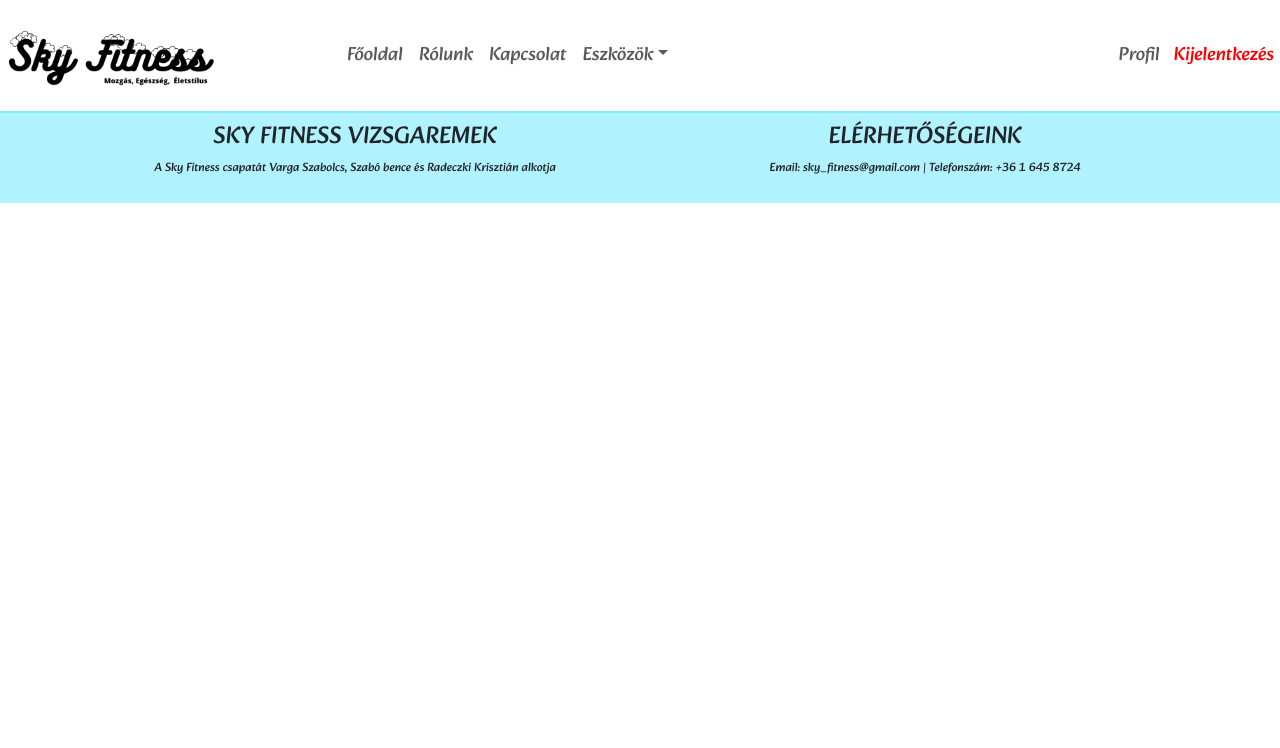
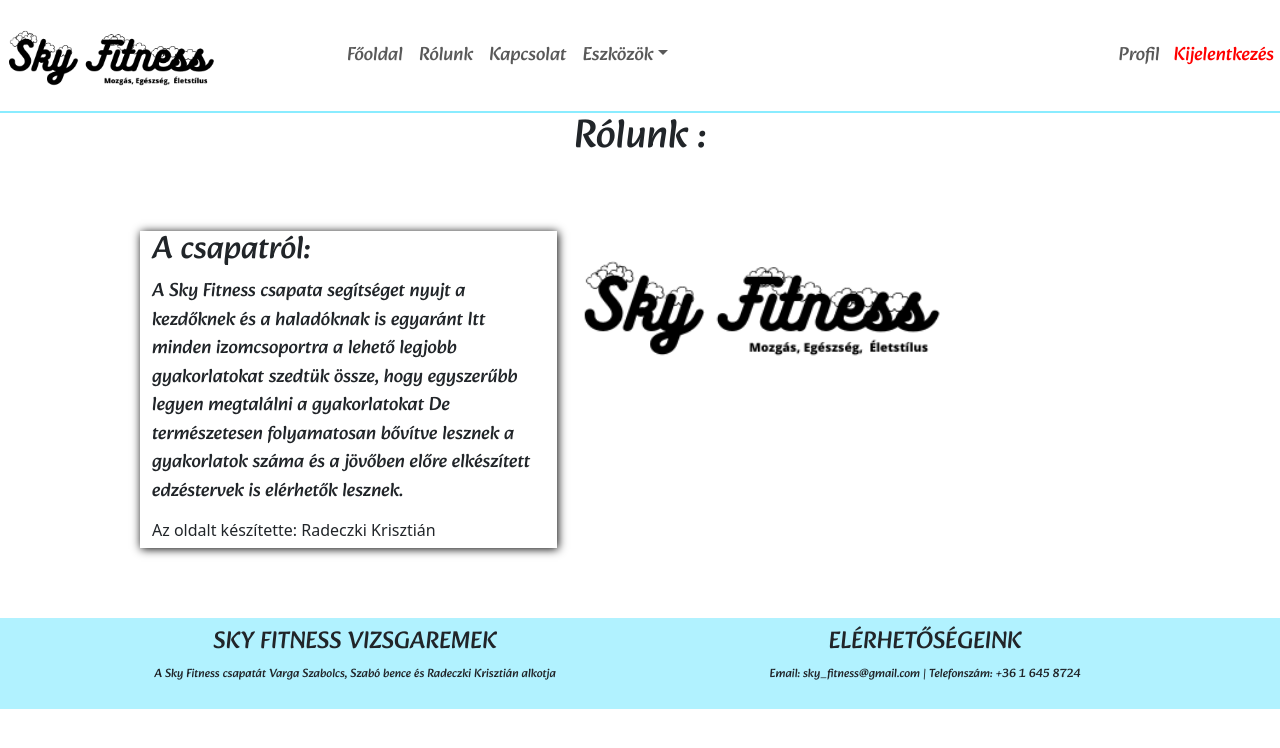
Before and after one commit to rkisztian/vizsgaremek-frontend, a React (Create React App) app: page /rolunk in a window 1280 px wide. Shown: the top 748 px of the page. Built offline with nearby package versions, Linux system fonts and the light colour scheme; the HTML template or start-up script is replaced by a standard one.

Commit message:
Kiegészítések

```diff
--- a/src/App.css
+++ b/src/App.css
@@ -241,3 +241,29 @@
   font-size: 18px;
   text-align:left;
 }
+
+
+
+/*-----About us Page-----*/
+
+.Aboutus h1{
+  text-align: center;
+}
+
+.Aboutus .conatiner{
+  padding: 20px;
+  margin: 50px;
+}
+
+.Aboutus p{
+  font-size: 19px;
+}
+
+.Aboutus img{
+  width: 70%;
+  text-align: center;
+}
+
+.Aboutus .col-5{
+  box-shadow: 1px 1px 9px black;
+}
--- a/src/Pages/AboutusPage.tsx
+++ b/src/Pages/AboutusPage.tsx
@@ -2,7 +2,8 @@
 import Footer from "../Components/Footer";
 import Header from "../Components/Header";
 import "bootstrap/dist/css/bootstrap.css"
-
+import { Container } from "react-bootstrap";
+import Logo from "../Images/sky_fitness_logo.png"
 
 interface State{
 
@@ -12,8 +13,26 @@
 
 
     render(){
-        return <div>
+        return <Container>
+            <section className="Aboutus">
+                <h1>Rólunk :</h1>
+            <div className="conatiner">
+                <div className="row">
+                    <div className="col-5">
+                        <h2>A csapatról:</h2>
+                        <p>A Sky Fitness csapata segítséget nyujt a kezdőknek és a haladóknak is egyaránt
+                            Itt minden izomcsoportra a lehető legjobb gyakorlatokat szedtük össze, hogy egyszerűbb legyen megtalálni a gyakorlatokat
+                            De természetesen folyamatosan bővítve lesznek a gyakorlatok száma és a jövőben előre elkészített edzéstervek is elérhetők lesznek.
+                        </p>
+                        <h6>Az oldalt készítette: Radeczki Krisztián</h6>
+                    </div>
+                    <div className="col-7">
+                        <img src={Logo} ></img>
+                    </div>
+                </div>
+            </div>
+            </section>
 
-        </div>
+        </Container>
     }
 }
```
